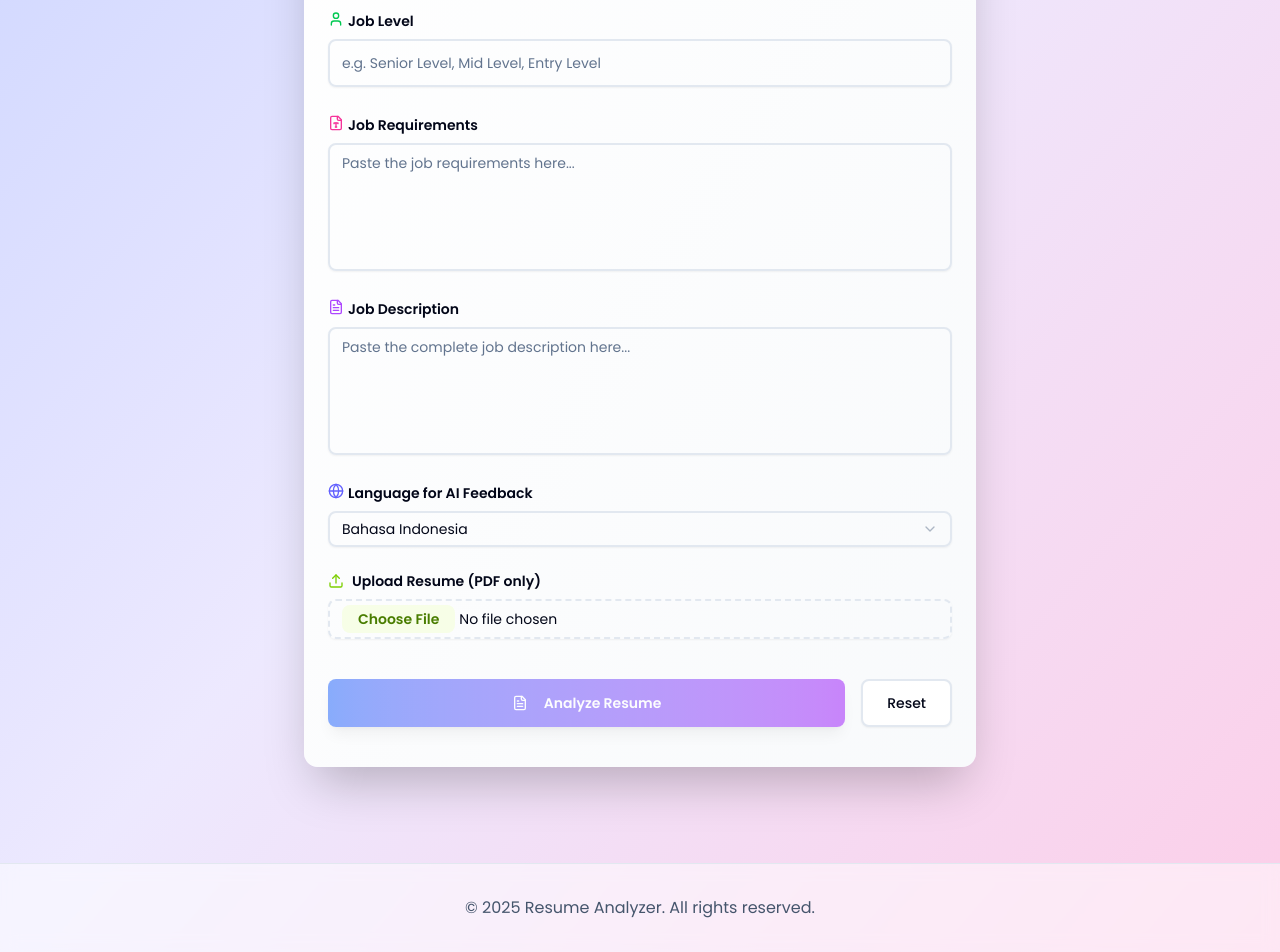
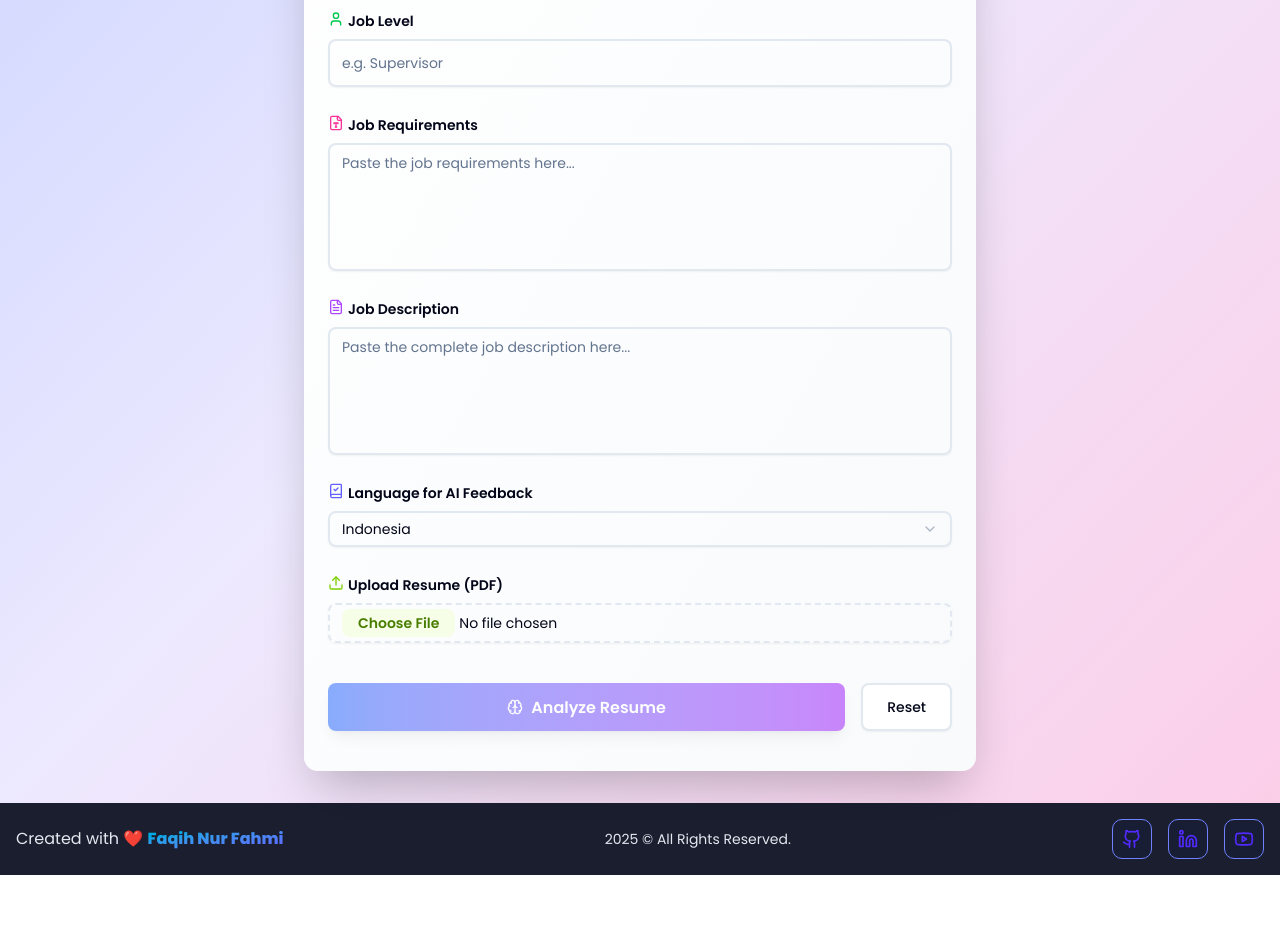
Before and after one commit to faqihfnf/ai-resume-analyzer, a Next.js app: page / in a window 1280 px wide. Shown: the part 537-1489 px from the top of the page. After the commit the page ends 1412 px from the top, so only its background shows below. Built offline with nearby package versions, Linux system fonts and the light colour scheme.

Commit message:
update navbar and footer

```diff
--- a/src/app/layout.tsx
+++ b/src/app/layout.tsx
@@ -2,6 +2,7 @@ import type { Metadata } from "next";
 import { Inter, Poppins } from "next/font/google";
 import "./globals.css";
 import Navbar from "@/components/sections/Navbar";
+import Footer from "@/components/sections/Footer";
 
 const inter = Inter({ subsets: ["latin"] });
 const poppins = Poppins({
@@ -24,6 +25,7 @@ export default function RootLayout({
       <body className={`${inter.className} ${poppins.className} antialiased`}>
         <Navbar />
         {children}
+        <Footer />
       </body>
     </html>
   );
--- a/src/app/page.tsx
+++ b/src/app/page.tsx
@@ -122,16 +122,6 @@ export default function HomePage() {
           </div>
         )}
       </div>
-
-      {/* Footer */}
-      <footer className="mt-16 border-t border-slate-200 bg-white/50 backdrop-blur-sm dark:border-slate-800 dark:bg-slate-900/50">
-        <div className="container mx-auto px-4 py-8 text-center">
-          <p className="text-slate-600 dark:text-slate-400">
-            &copy; {new Date().getFullYear()} Resume Analyzer. All rights
-            reserved.
-          </p>
-        </div>
-      </footer>
     </main>
   );
 }
--- /dev/null
+++ b/src/components/sections/Footer.tsx
@@ -0,0 +1,50 @@
+import { Github, Linkedin, Twitter, Youtube } from "lucide-react";
+import Link from "next/link";
+
+export default function Footer() {
+  return (
+    <div className="flex flex-col items-center justify-between bg-slate-950/90 p-4 md:flex-row">
+      <div className="flex items-center gap-4">
+        <p className="text-md text-center text-slate-200 sm:text-left">
+          Created with ❤️{" "}
+          <span className="text-md bg-gradient-to-br from-cyan-500 to-indigo-500 bg-clip-text font-extrabold text-transparent">
+            Faqih Nur Fahmi
+          </span>
+        </p>
+      </div>
+
+      <div className="mb-4 text-center md:mb-0 md:text-left">
+        <p className="text-sm text-slate-200">
+          {new Date().getFullYear()} © All Rights Reserved.
+        </p>
+      </div>
+
+      <div className="flex justify-center gap-4 sm:justify-end">
+        <Link
+          href="https://github.com/faqihfnf"
+          target="_blank"
+          rel="noopener noreferrer"
+          className="bg-opacity-75 bg-black-200 flex h-10 w-10 cursor-pointer items-center justify-center rounded-lg border border-indigo-400 text-indigo-600 saturate-180 backdrop-blur-lg backdrop-filter hover:border-indigo-600 hover:bg-indigo-600 hover:text-white dark:border-slate-700"
+        >
+          <Github className="h-5 w-5" />
+        </Link>
+        <Link
+          href="https://www.linkedin.com/in/faqih-nur-fahmi-b51bb1ab/"
+          target="_blank"
+          rel="noopener noreferrer"
+          className="bg-opacity-75 bg-black-200 flex h-10 w-10 cursor-pointer items-center justify-center rounded-lg border border-indigo-400 text-indigo-600 saturate-180 backdrop-blur-lg backdrop-filter hover:border-indigo-600 hover:bg-indigo-600 hover:text-white dark:border-slate-700"
+        >
+          <Linkedin className="h-5 w-5" />
+        </Link>
+        <Link
+          href="https://twitter.com/username"
+          target="_blank"
+          rel="noopener noreferrer"
+          className="bg-opacity-75 bg-black-200 flex h-10 w-10 cursor-pointer items-center justify-center rounded-lg border border-indigo-400 text-indigo-600 saturate-180 backdrop-blur-lg backdrop-filter hover:border-indigo-600 hover:bg-indigo-600 hover:text-white dark:border-slate-700"
+        >
+          <Youtube className="h-5 w-5" />
+        </Link>
+      </div>
+    </div>
+  );
+}
--- a/src/components/sections/ResumeForm.tsx
+++ b/src/components/sections/ResumeForm.tsx
@@ -23,6 +23,9 @@ import {
   Sparkles,
   FileType,
   Globe,
+  BookCheck,
+  Brain,
+  Loader2,
 } from "lucide-react";
 import {
   resumeAnalysisSchema,
@@ -122,7 +125,7 @@ export function ResumeForm({ onSubmit, loading }: ResumeFormProps) {
             </div>
             <Input
               id="jobTitle"
-              placeholder="e.g. Senior Frontend Developer"
+              placeholder="e.g. Human Resources"
               {...register("jobTitle")}
               className="h-12 border-2 transition-colors focus:border-blue-500"
               disabled={loading}
@@ -148,7 +151,7 @@ export function ResumeForm({ onSubmit, loading }: ResumeFormProps) {
             </div>
             <Input
               id="jobLevel"
-              placeholder="e.g. Senior Level, Mid Level, Entry Level"
+              placeholder="e.g. Supervisor"
               {...register("jobLevel")}
               className="h-12 border-2 transition-colors focus:border-green-500"
               disabled={loading}
@@ -216,7 +219,7 @@ export function ResumeForm({ onSubmit, loading }: ResumeFormProps) {
           {/* Language Selection */}
           <div className="space-y-2">
             <div className="flex items-center gap-1">
-              <Globe className="h-4 w-4 text-indigo-500" />
+              <BookCheck className="h-4 w-4 text-indigo-500" />
               <Label className="mt-1 flex items-center text-sm font-semibold">
                 Language for AI Feedback
               </Label>
@@ -230,19 +233,17 @@ export function ResumeForm({ onSubmit, loading }: ResumeFormProps) {
                   defaultValue={field.value}
                   disabled={loading}
                 >
-                  <SelectTrigger className="h-12 w-full border-2 focus:border-indigo-500">
+                  <SelectTrigger className="h-12 w-full border-2">
                     <SelectValue placeholder="Select feedback language" />
                   </SelectTrigger>
                   <SelectContent>
                     <SelectItem value="indonesia">
                       <div className="flex items-center gap-2">
-                        {/* <span className="text-lg">🇮🇩</span> */}
-                        <span>Bahasa Indonesia</span>
+                        <span>Indonesia</span>
                       </div>
                     </SelectItem>
                     <SelectItem value="english">
                       <div className="flex items-center gap-2">
-                        {/* <span className="text-lg">🇺🇸</span> */}
                         <span>English</span>
                       </div>
                     </SelectItem>
@@ -260,13 +261,15 @@ export function ResumeForm({ onSubmit, loading }: ResumeFormProps) {
 
           {/* File Upload */}
           <div className="space-y-2">
-            <Label
-              htmlFor="resume"
-              className="flex items-center gap-2 text-sm font-semibold"
-            >
+            <div className="flex items-center gap-1">
               <Upload className="h-4 w-4 text-lime-500" />
-              Upload Resume (PDF only)
-            </Label>
+              <Label
+                htmlFor="resume"
+                className="mt-1 flex items-center text-sm font-semibold"
+              >
+                Upload Resume (PDF)
+              </Label>
+            </div>
             <div className="relative">
               <Input
                 id="resume"
@@ -298,17 +301,23 @@ export function ResumeForm({ onSubmit, loading }: ResumeFormProps) {
             <Button
               type="submit"
               disabled={loading || !file}
-              className="h-12 flex-1 cursor-pointer bg-gradient-to-r from-blue-600 to-purple-600 font-semibold text-white shadow-lg transition-all duration-200 hover:from-blue-700 hover:to-purple-700 hover:shadow-xl"
+              className="text-md h-12 flex-1 cursor-pointer bg-gradient-to-r from-blue-600 to-purple-600 font-semibold text-white shadow-lg transition-all duration-200 hover:from-blue-700 hover:to-purple-700 hover:shadow-xl"
             >
               {loading ? (
                 <>
-                  <div className="mr-2 h-4 w-4 animate-spin rounded-full border-2 border-white border-t-transparent" />
-                  AI Analyzing Resume...
+                  <div className="flex items-center gap-2">
+                    <Loader2 className="h-4 w-4 animate-spin" />
+                    <span className="mt-0.5 animate-pulse">
+                      AI Analyzing Resume ...
+                    </span>
+                  </div>
                 </>
               ) : (
                 <>
-                  <FileText className="mr-2 h-6 w-6" />
-                  Analyze Resume
+                  <div className="flex items-center gap-2">
+                    <Brain className="h-6 w-6" />
+                    <span className="mt-0.5">Analyze Resume</span>
+                  </div>
                 </>
               )}
             </Button>
```
Also changed, not shown: src/components/sections/Navbar.tsx (+3 -3 lines).
